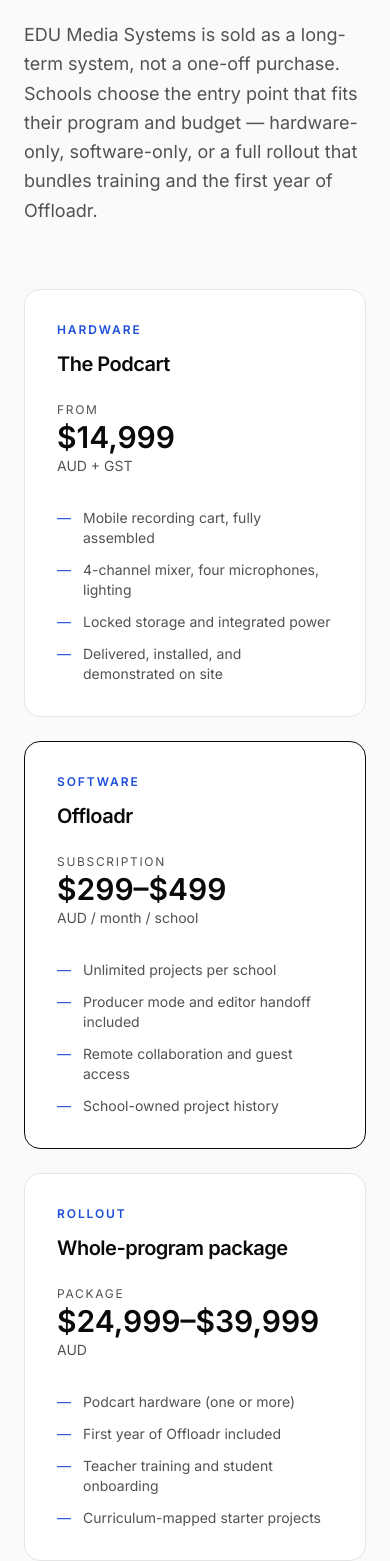
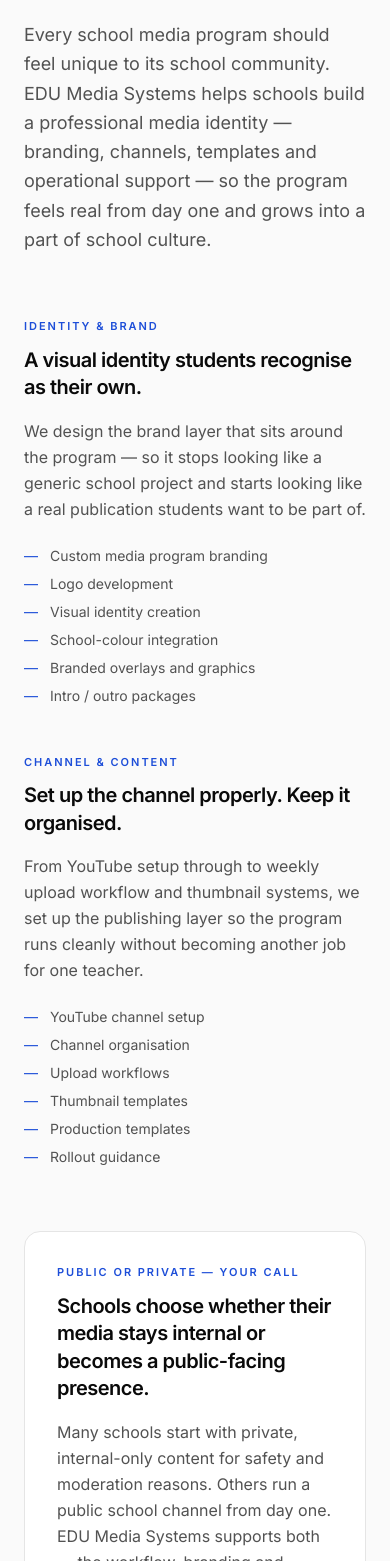
Before and after one commit to SpiceOfLifeMedia/edu-media-systems, a React (Vite) app: page / in a window 390 px wide. Shown: the part 9713-11274 px from the top of the page. Built offline with nearby package versions, Linux system fonts and the light colour scheme.

Commit message:
Add Media Identity section: brand/channel services, public-or-private content choice, three ongoing support tiers (Essential / Active Media / Full Media Program), PNTV reference. Wire into App + Nav.

```diff
--- a/src/App.tsx
+++ b/src/App.tsx
@@ -7,6 +7,7 @@
 import Offloadr from "./sections/Offloadr";
 import ProducerMode from "./sections/ProducerMode";
 import RemoteCollab from "./sections/RemoteCollab";
+import MediaIdentity from "./sections/MediaIdentity";
 import Pricing from "./sections/Pricing";
 import Founder from "./sections/Founder";
 import FinalCta from "./sections/FinalCta";
@@ -25,6 +26,7 @@
         <Offloadr />
         <ProducerMode />
         <RemoteCollab />
+        <MediaIdentity />
         <Pricing />
         <Founder />
         <FinalCta />
--- /dev/null
+++ b/src/sections/MediaIdentity.tsx
@@ -0,0 +1,196 @@
+import { Section, H2, Lead, Body, Eyebrow } from "../lib/components";
+
+const identityServices = [
+  "Custom media program branding",
+  "Logo development",
+  "Visual identity creation",
+  "School-colour integration",
+  "Branded overlays and graphics",
+  "Intro / outro packages",
+];
+
+const channelServices = [
+  "YouTube channel setup",
+  "Channel organisation",
+  "Upload workflows",
+  "Thumbnail templates",
+  "Production templates",
+  "Rollout guidance",
+];
+
+const supportTiers = [
+  {
+    name: "Essential",
+    summary:
+      "Foundational media operations support for schools running their own program with light backup from us.",
+    points: [
+      "System support",
+      "Upload workflows",
+      "YouTube channel management",
+      "Limited editing support",
+    ],
+  },
+  {
+    name: "Active Media",
+    summary:
+      "Ongoing editing allocation and brand assets for schools publishing regularly across the year.",
+    points: [
+      "Weekly editing allocation",
+      "Branded media assets",
+      "Workflow support",
+      "EMS Live participation",
+    ],
+    accent: true,
+  },
+  {
+    name: "Full Media Program",
+    summary:
+      "End-to-end operational partnership for schools running their media program as a core part of school culture.",
+    points: [
+      "Larger editing allocation",
+      "Ongoing strategy support",
+      "Activation visits",
+      "Operational coaching",
+      "Priority support",
+    ],
+  },
+];
+
+function ServiceColumn({
+  eyebrow,
+  title,
+  body,
+  items,
+}: {
+  eyebrow: string;
+  title: string;
+  body: string;
+  items: string[];
+}) {
+  return (
+    <div>
+      <div className="text-[11px] font-semibold uppercase tracking-[0.18em] text-accent">
+        {eyebrow}
+      </div>
+      <h3 className="mt-3 text-xl sm:text-2xl font-semibold text-ink leading-snug">
+        {title}
+      </h3>
+      <p className="mt-4 text-base text-ink-muted leading-relaxed max-w-md">
+        {body}
+      </p>
+      <ul className="mt-6 grid grid-cols-1 gap-y-2 text-sm text-ink-muted">
+        {items.map((i) => (
+          <li key={i} className="flex gap-3">
+            <span className="text-accent" aria-hidden>
+              —
+            </span>
+            <span>{i}</span>
+          </li>
+        ))}
+      </ul>
+    </div>
+  );
+}
+
+export default function MediaIdentity() {
+  return (
+    <Section id="identity" tone="soft">
+      <Eyebrow>Your school's media identity</Eyebrow>
+      <H2>More than equipment. A media program students are proud of.</H2>
+      <Lead>
+        Every school media program should feel unique to its school community.
+        EDU Media Systems helps schools build a professional media identity —
+        branding, channels, templates and operational support — so the program
+        feels real from day one and grows into a part of school culture.
+      </Lead>
+
+      <div className="mt-16 grid grid-cols-1 gap-12 lg:grid-cols-2 lg:gap-16">
+        <ServiceColumn
+          eyebrow="Identity & brand"
+          title="A visual identity students recognise as their own."
+          body="We design the brand layer that sits around the program — so it stops looking like a generic school project and starts looking like a real publication students want to be part of."
+          items={identityServices}
+        />
+        <ServiceColumn
+          eyebrow="Channel & content"
+          title="Set up the channel properly. Keep it organised."
+          body="From YouTube setup through to weekly upload workflow and thumbnail systems, we set up the publishing layer so the program runs cleanly without becoming another job for one teacher."
+          items={channelServices}
+        />
+      </div>
+
+      <div className="mt-16 rounded-2xl border border-line bg-white p-8 sm:p-10">
+        <div className="text-[11px] font-semibold uppercase tracking-[0.18em] text-accent">
+          Public or private — your call
+        </div>
+        <h3 className="mt-3 text-xl sm:text-2xl font-semibold text-ink leading-snug max-w-3xl">
+          Schools choose whether their media stays internal or becomes a
+          public-facing presence.
+        </h3>
+        <p className="mt-4 max-w-3xl text-base text-ink-muted leading-relaxed">
+          Many schools start with private, internal-only content for safety
+          and moderation reasons. Others run a public school channel from day
+          one. EDU Media Systems supports both — the workflow, branding and
+          editing assistance is the same; only the publishing destination
+          changes.
+        </p>
+      </div>
+
+      <div className="mt-20">
+        <div className="text-[11px] font-semibold uppercase tracking-[0.18em] text-accent">
+          Ongoing support packages
+        </div>
+        <h3 className="mt-3 text-2xl sm:text-3xl font-semibold text-ink leading-snug max-w-3xl">
+          Ongoing media operations support — sized to the program, not the
+          inbox.
+        </h3>
+        <p className="mt-5 max-w-2xl text-base text-ink-muted leading-relaxed">
+          Flexible recurring packages can include monthly editing
+          allocations, media workflow assistance and branded content
+          support. Schools step up or down as the program grows. Exact
+          editing volumes are scoped per school.
+        </p>
+
+        <div className="mt-10 grid grid-cols-1 gap-6 md:grid-cols-3">
+          {supportTiers.map((t) => (
+            <div
+              key={t.name}
+              className={`rounded-2xl border p-7 sm:p-8 ${
+                t.accent ? "border-ink bg-white" : "border-line bg-white"
+              }`}
+            >
+              <div className="text-[11px] font-semibold uppercase tracking-[0.16em] text-accent">
+                Tier
+              </div>
+              <h4 className="mt-2 text-lg font-semibold text-ink">
+                {t.name}
+              </h4>
+              <p className="mt-3 text-sm text-ink-muted leading-relaxed">
+                {t.summary}
+              </p>
+              <ul className="mt-6 space-y-2 text-sm">
+                {t.points.map((p) => (
+                  <li key={p} className="flex gap-3 text-ink-muted">
+                    <span className="text-accent" aria-hidden>
+                      —
+                    </span>
+                    <span>{p}</span>
+                  </li>
+                ))}
+              </ul>
+            </div>
+          ))}
+        </div>
+      </div>
+
+      <div className="mt-16 max-w-3xl">
+        <Body>
+          Programs such as PNTV at Prospect North Primary School demonstrate
+          how student-led media can become an embedded part of school culture
+          when supported by strong branding, workflows and ongoing
+          activation.
+        </Body>
+      </div>
+    </Section>
+  );
+}
--- a/src/sections/Nav.tsx
+++ b/src/sections/Nav.tsx
@@ -27,6 +27,9 @@
           <a href="#offloadr" className="hover:text-ink">
             Offloadr
           </a>
+          <a href="#identity" className="hover:text-ink">
+            Identity
+          </a>
           <a href="#pricing" className="hover:text-ink">
             Pricing
           </a>
```
